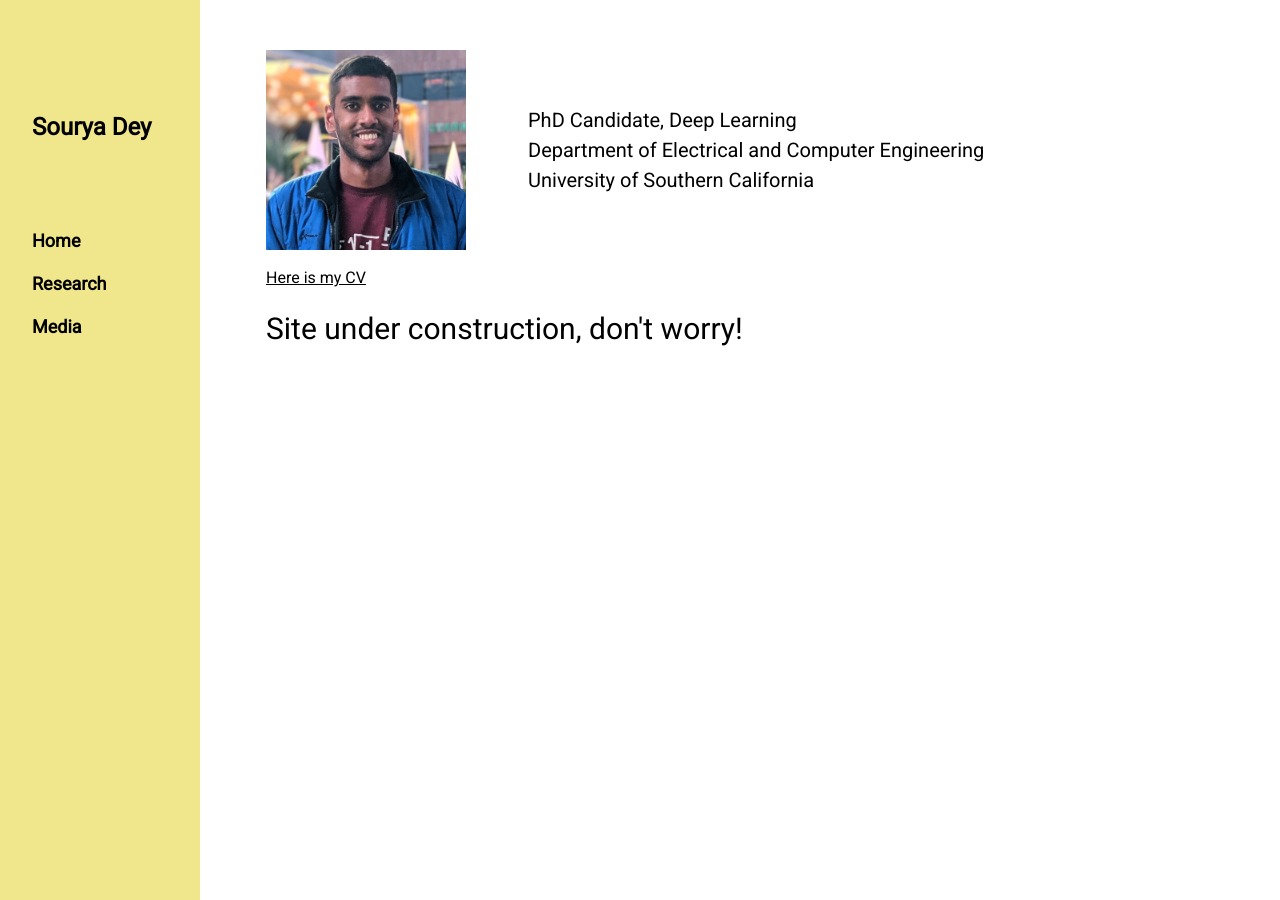
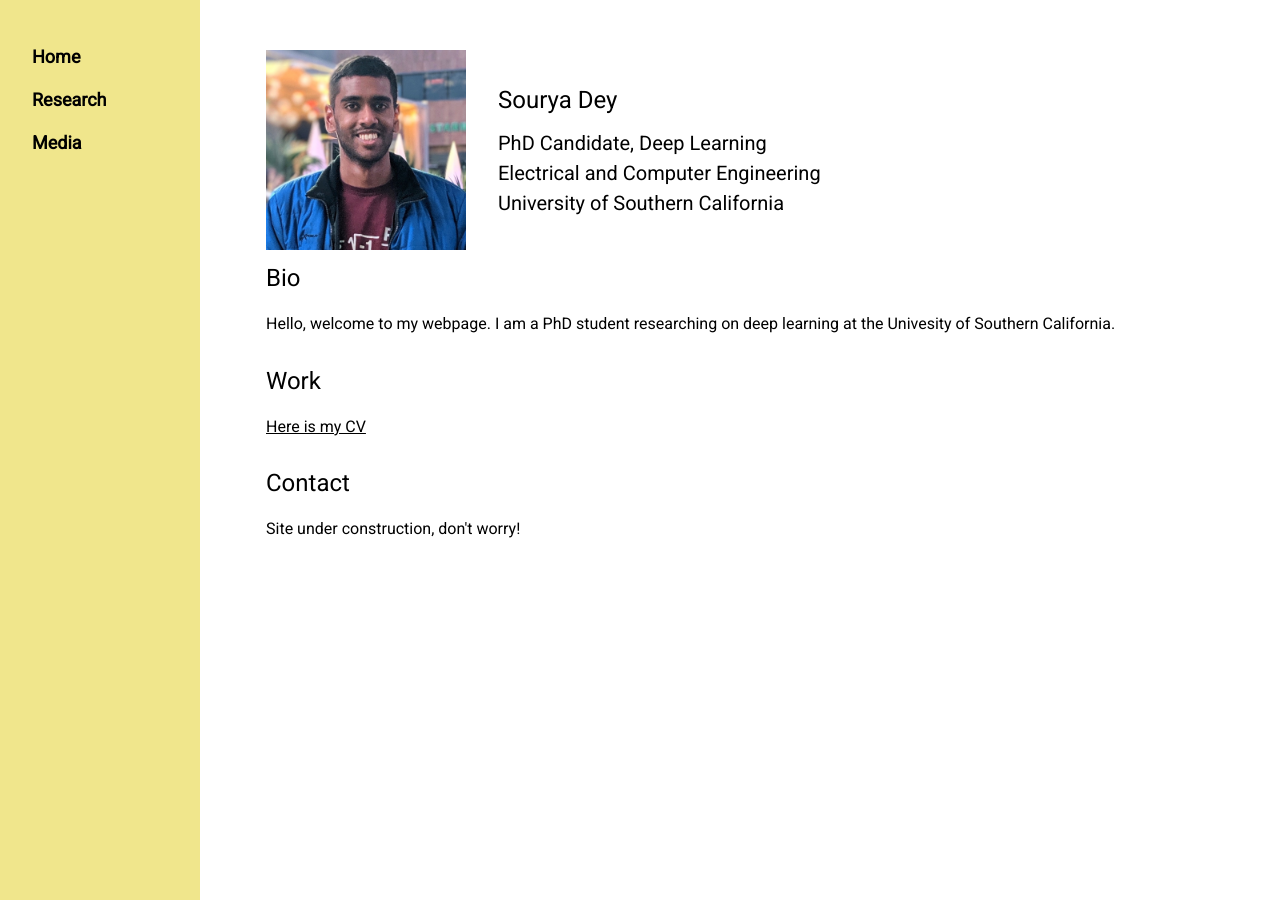
Before and after one commit to souryadey/souryadey.github.io, a Jekyll site: the page built from index.html, in a window 1280 px wide. Built offline with Jekyll 4.4.1, drawn with Linux system fonts in a browser that asks for light colours.

Commit message:
homepage sections

```diff
--- a/_layouts/default.html
+++ b/_layouts/default.html
@@ -30,9 +30,11 @@
 			<!-- Sidebar/menu -->
 			<nav class="w3-sidebar w3-khaki w3-collapse w3-top w3-large w3-padding" style="z-index:3;width:200px;font-weight:bold;" id="mySidebar"><br>
 			  <a href="javascript:void(0)" onclick="w3_close()" class="w3-button w3-hide-large w3-display-topleft w3-hover-white" style="width:100%;font-size:22px">Close Menu</a>
+			  <!--
 			  <div class="w3-container">
 			    <h3 class="w3-padding-64"><b>Sourya Dey</b></h3>
 			  </div>
+			  -->
 			  <div class="w3-bar-block">
 			    <a href="/" onclick="w3_close()" class="w3-bar-item w3-button w3-hover-white">Home</a>
 			    <a href="/research" onclick="w3_close()" class="w3-bar-item w3-button w3-hover-white">Research</a>
--- a/index.html
+++ b/index.html
@@ -2,16 +2,25 @@
 title: Sourya Dey | Home
 ---
 <div class="w3-container w3-cell w3-mobile">
-	<img src="/images/DTLA closeup.png" alt="Sourya Dey photo" style="height:200px;width:200px;float:left;margin-right:30px;" class="w3-image" id="biophoto">
+	<img src="/images/DTLA closeup.png" alt="Sourya Dey photo" style="height:200px;width:200px;" class="w3-image" id="biophoto">
 </div>
 <div class="w3-container w3-cell w3-cell-middle w3-mobile">
+	<h3>Sourya Dey</h3>
 	<h4>
 		PhD Candidate, Deep Learning<br>
-		Department of Electrical and Computer Engineering<br>
+		Electrical and Computer Engineering<br>
 		University of Southern California
 	</h4>
 </div>
 <div class="w3-container">
+	<h3>Bio</h3>
+	<p>Hello, welcome to my webpage. I am a PhD student researching on deep learning at the Univesity of Southern California.</p>
+</div>
+<div class="w3-container">
+	<h3>Work</h3>
 	<p><a href="https://drive.google.com/file/d/1WXYgE3ixlgUgXPiAWSbWNyUTxP7bcR9S/view?usp=sharing" target="_blank">Here is my CV</a></p>
-	<h2> Site under construction, don't worry!</h2>
 </div>
+<div class="w3-container">
+	<h3>Contact</h3>
+	<p>Site under construction, don't worry!</p>
+</div>
```
